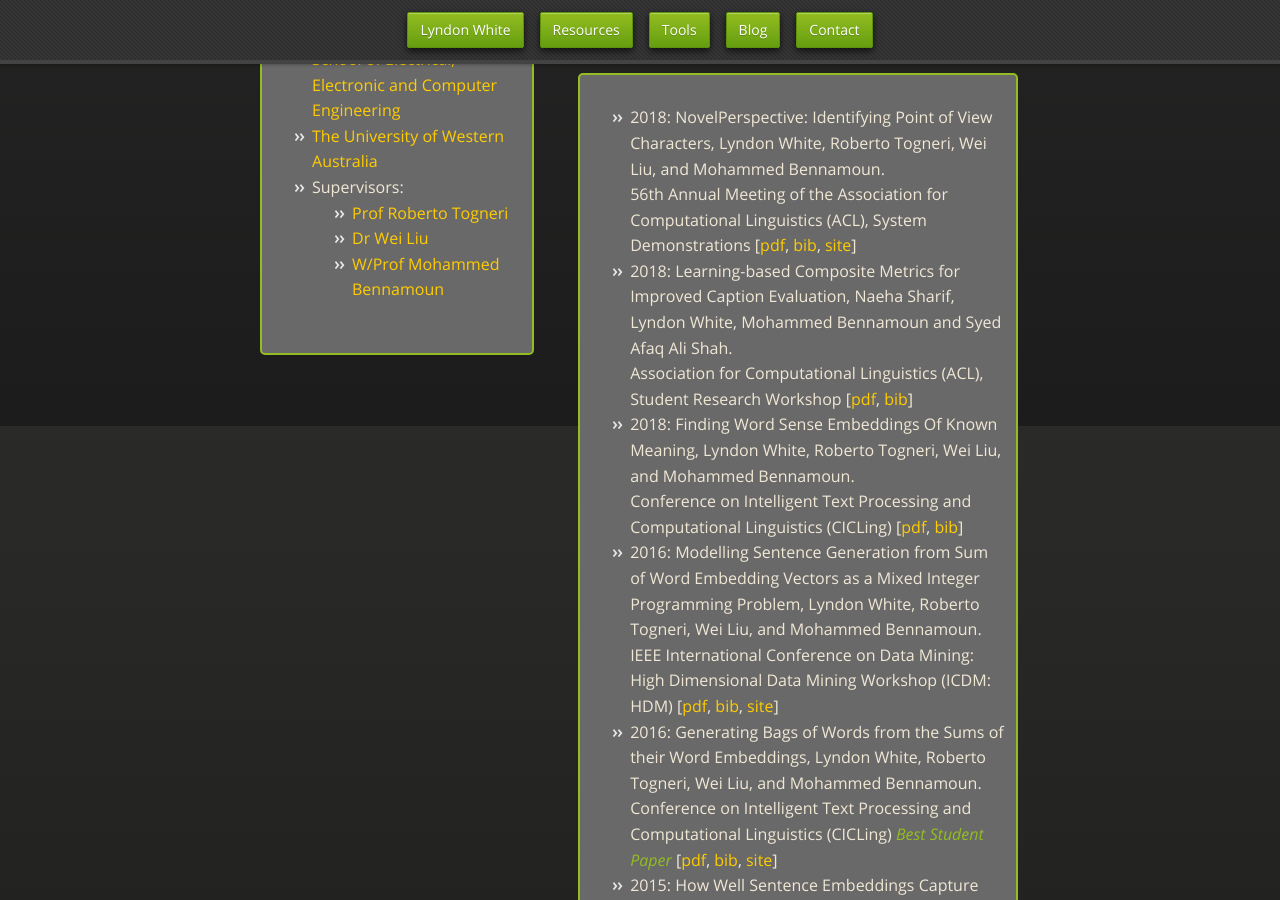
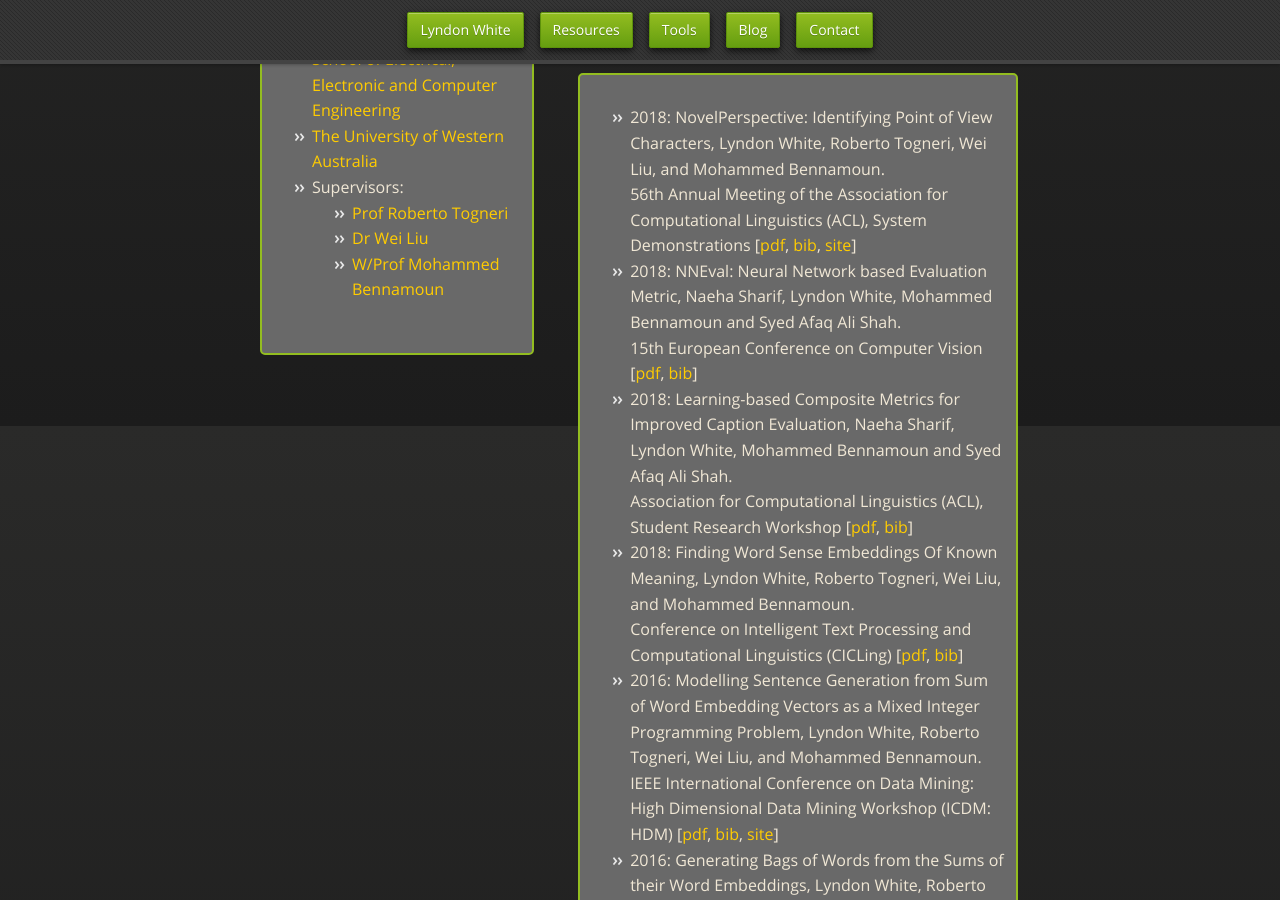
Before and after one commit to oxinabox/oxinabox.github.io, a Jekyll site: the page built from index.html, in a window 1280 px wide and 900 px high, scrolled down 474 px. Built offline with Jekyll 4.4.1, drawn with Linux system fonts in a browser that asks for light colours; nearby versions of some CDN libraries; some web fonts are replaced.

Commit message:
add NNEval

```diff
--- a/_data/publications.yml
+++ b/_data/publications.yml
@@ -5,6 +5,12 @@
   year: 2018
   key: White2018NovelPerspective
   supl: tools#novelperspective
+
+- title: "NNEval: Neural Network based Evaluation Metric"
+  author: Naeha Sharif, Lyndon White, Mohammed Bennamoun and Syed Afaq Ali Shah
+  venue: '15th European Conference on Computer Vision'
+  year: 2018
+  key: Sharif2018NNEval
 
 - title: "Learning-based Composite Metrics for Improved Caption Evaluation"
   author: Naeha Sharif, Lyndon White, Mohammed Bennamoun and Syed Afaq Ali Shah
--- /dev/null
+++ b/publications/Sharif2018NNEval.bib
@@ -0,0 +1,7 @@
+@InProceedings{Sharif2018NNEval,
+  author    = {Sharif, Naeha and White, Lyndon and Bennamoun, Mohammed and Shah, Syed Afaq Ali},
+  title     = {NNEval: Neural Network based Evaluation Metric},
+  booktitle = {Proceedings of the 15th European Conference on Computer Vision},
+  year      = {2018},
+  publisher = {Springer Lecture Notes in Computer Science},
+}
```
Also changed, not shown: 1 other file.
